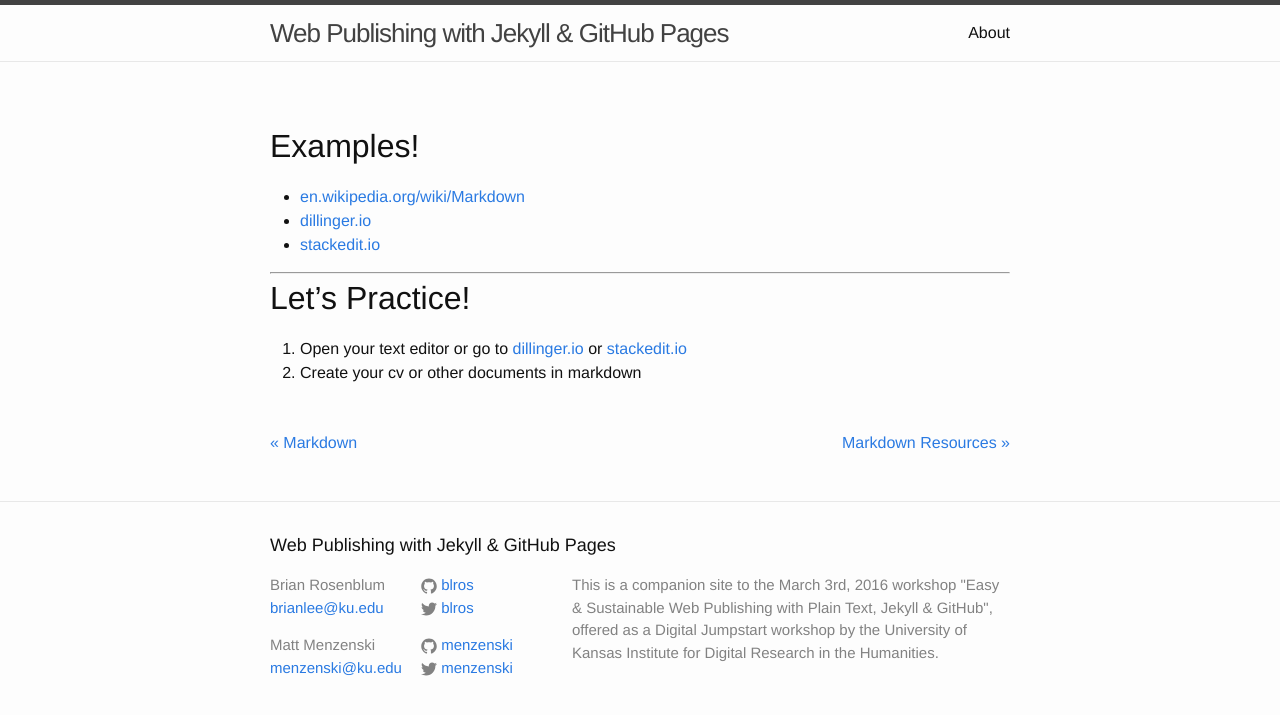
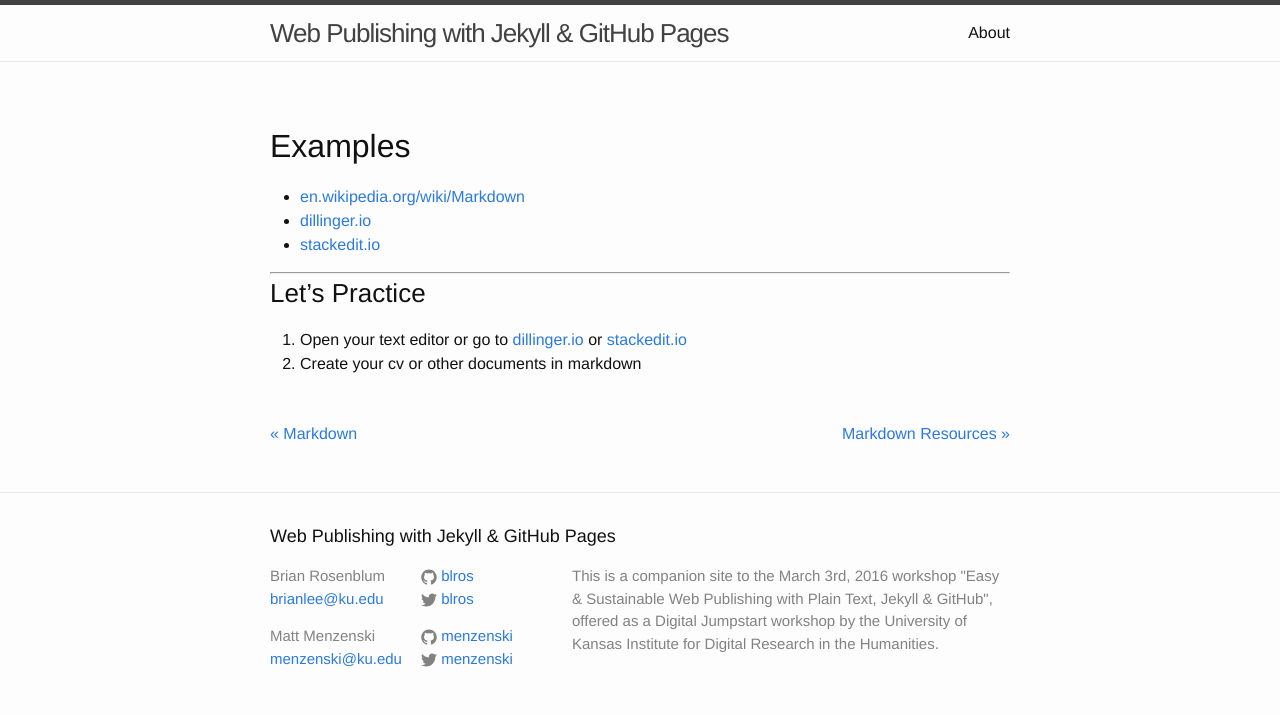
Before and after one commit to menzenski/idrh-static-site-workshop, a Jekyll site: the page built from _posts/2016-02-06-markdown-in-action.md, in a window 1280 px wide. Shown: the top 715 px of the page. Built offline with Jekyll 4.4.1, drawn with Linux system fonts in a browser that asks for light colours.

```diff
--- a/_posts/2016-02-06-markdown-in-action.md
+++ b/_posts/2016-02-06-markdown-in-action.md
@@ -6,7 +6,7 @@ categories: jekyll
 published: true
 ---
 
-## Examples!
+## Examples
 
 * [en.wikipedia.org/wiki/Markdown][wiki]
 * [dillinger.io][dillinger]
@@ -14,11 +14,9 @@ published: true
 
 ***
 
-## Let's Practice!
-
+### Let's Practice
 1. Open your text editor or go to [dillinger.io][dillinger] or [stackedit.io][stackedit]
 2. Create your cv or other documents in markdown
-
 
 [wiki]: https://en.wikipedia.org/wiki/Markdown
 [dillinger]: http://www.dillinger.io
```
